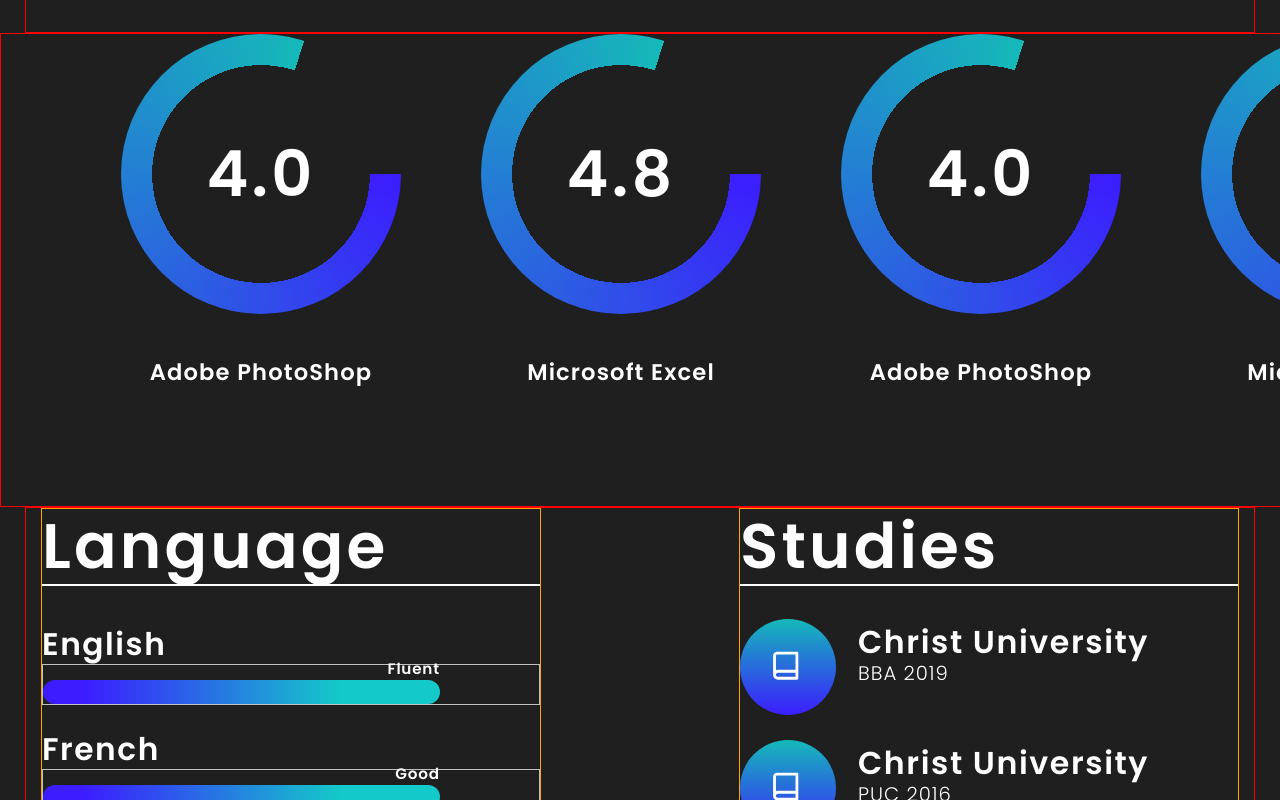
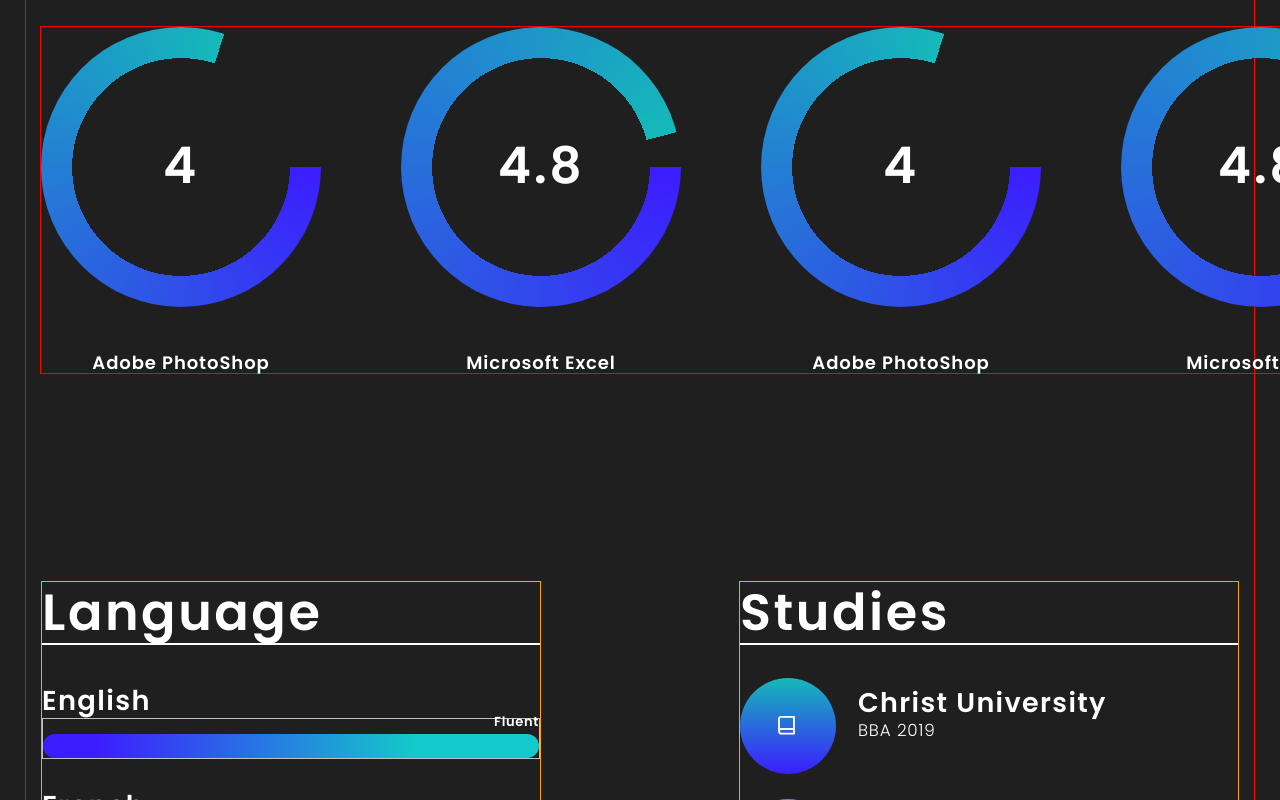
Before and after one commit to AndryGavrus/portfolio-project-my-version, a React app: page / in a window 1280 px wide. Shown: the part 1580-2380 px from the top of the page. Built offline with nearby package versions, Linux system fonts and the light colour scheme.

Commit message:
Fix more Bugs

```diff
--- a/src/layout/footer/Footer.tsx
+++ b/src/layout/footer/Footer.tsx
@@ -4,11 +4,12 @@
 import styled from 'styled-components'
 import { theme } from '../../styles/Theme'
 import { Button } from '../../assets/components/Button'
+import { font } from '../../styles/Common'
 
 export const Footer = () => {
     return (
         <StyledFooter>
-            <FlexWrapper direction='column' align='center' justify='center'>
+            <FlexWrapper direction='column' align='center' justify='center' wrap='wrap'>
                 <SectionTitle>Intrested in my Work</SectionTitle>
                 <Hint>Download my cV to know more about me</Hint>
                 <Button>Download CV</Button>
@@ -20,14 +21,30 @@
 const StyledFooter = styled.footer`
     background-color: ${theme.colors.primaryBg};
     padding: 60px 0 120px;
+    text-align: center;
+
+    @media ${theme.media.mobile} {
+        padding: 30px 0 70px;
+        }
+
+    ${SectionTitle} {
+        ${font({ weight: 600, Fmax: 56, Fmin: 30 })}
+
+        @media ${theme.media.mobile} {
+            margin-bottom: 9px;
+        }
+    }
 `
 
 const Hint = styled.span`
     margin-bottom: 25px;
 
-    font-weight: 400;
-    font-size: 19px;
+    ${font({ weight: 400, Fmax: 19, Fmin: 10 })}
     letter-spacing: 0.05em;
     text-transform: capitalize;
     color: #9e9e9e;
+
+    @media ${theme.media.mobile} {
+            margin-bottom: 18px;
+        }
 `
--- a/src/layout/sections/skills/Skills.tsx
+++ b/src/layout/sections/skills/Skills.tsx
@@ -14,25 +14,42 @@
     {
         iconId: 'photoshopPB',
         title: 'Adobe PhotoShop',
-        mark: '4.0'
+        mark: 4.0
     },
 
     {
         iconId: 'excelPB',
         title: 'Microsoft Excel',
-        mark: '4.8'
+        mark: 4.8
     },
 
     {
         iconId: 'photoshopPB',
         title: 'Adobe PhotoShop',
-        mark: '4.0'
+        mark: 4.0
     },
 
     {
         iconId: 'excelPB',
         title: 'Microsoft Excel',
-        mark: '4.8'
+        mark: 4.8
+    },
+    {
+        iconId: 'excelPB',
+        title: 'Microsoft Excel',
+        mark: 4.8
+    },
+
+    {
+        iconId: 'photoshopPB',
+        title: 'Adobe PhotoShop',
+        mark: 4.0
+    },
+
+    {
+        iconId: 'excelPB',
+        title: 'Microsoft Excel',
+        mark: 4.8
     },
 ]
 
@@ -69,15 +86,18 @@
     return (
         <SkillsSection>
             <Container>
+                <SkillsBlock>
                     <SectionTitle>My Skills</SectionTitle>
-            </Container>
+                    <SkillsWrapper>
                         <SkillsBar>
                             {SkillData.map((s, index) => {
-                    return (<Skill key={index} iconId={s.iconId} title={s.title} mark={s.mark} />
+                                return (<Skill key={index} title={s.title} mark={s.mark} />
                                 )
                             })}
                         </SkillsBar>
-            <Container>
+                    </SkillsWrapper>
+
+                </SkillsBlock>
                 <FlexWrapper justify='space-between' wrap='wrap'>
                     <LangBlock>
                         <SectionTitle as={'h3'}>language</SectionTitle>
@@ -101,8 +121,13 @@
     )
 }
 
+
+
+
 const SkillsSection = styled.section`
     padding: 60px 0;
+    position: relative;
+    height: 1120px;
 
     @media ${theme.media.mobile} {
         padding: 40px 0;
@@ -134,25 +159,28 @@
     }
 
 `
+const SkillsBlock = styled.div`
+    margin-bottom: 120px;
+    height: 540px;
+`
+
+const SkillsWrapper = styled.div `
+    overflow-x: auto;
+    padding: 0 15px 2px;
+    position: absolute;
+    right: 0;
+    left: calc((100vw - 1230px) / 2);
+
+    /* &::-webkit-scrollbar {
+        display: none;
+    } */
+`
 
 const SkillsBar = styled.div`
-    width: 1440px;
-    min-height: 100%;
-    padding-left: 120px;
-    margin: 0 auto;
-    padding-bottom: 120px;
+    width: max-content;
     border: 1px solid red;
-
-    height: 100%;
     display: flex;
-    justify-content: space-between;
-    flex-grow: 1;
     gap: 80px;
-    overflow: auto;
-
-    &::-webkit-scrollbar {
-    display: none;
-}
 
     ${FlexWrapper} {
         position: relative;
--- a/src/layout/sections/skills/blocks/LangSkill.tsx
+++ b/src/layout/sections/skills/blocks/LangSkill.tsx
@@ -10,6 +10,7 @@
     photoVB: string
     title: string
     mark: string
+    progress?: number | null
 }
 
 export const LangSkill = (props: LangSkillPropsType) => {
@@ -50,7 +51,7 @@
 beginner 25  */
 
     height: 24px;
-    width: 80%;
+    width: ${props=> props.progress}%;
     border-radius: 50px;
     background-image:linear-gradient(90deg, #3c1dff 10.42%, #14c9c9 75%);
 
--- a/src/layout/sections/skills/blocks/Universities.tsx
+++ b/src/layout/sections/skills/blocks/Universities.tsx
@@ -49,7 +49,9 @@
     align-items: center;
     margin-right: 22px;
 
-
+    svg {
+        width: 20px
+    }
 
     @media ${theme.media.mobile} {
             width: 52px;
--- a/src/layout/sections/skills/skillsBar/skill/Skill.tsx
+++ b/src/layout/sections/skills/skillsBar/skill/Skill.tsx
@@ -7,24 +7,25 @@
 
 
 type SkillPropsType = {
-    iconId?: string
     title?: string
-    mark?: string
+    mark?: number
 }
 
 export const Skill = (props: SkillPropsType) => {
     return (
         <FlexWrapper direction='column' justify='center' align='center'>
-            <RoundPB>
-            <Mark>{props.mark}</Mark>
+            <RoundPB mark={props.mark}>
+                <Mark>{props.mark}</Mark>
             </RoundPB>
-            {/* <Icon iconId={props.iconId} width='280' height='280' viewBox='0 0 280 280' />
-            <Mark>{props.mark}</Mark> */}
             <SkillName>{props.title}</SkillName>
         </FlexWrapper>)
 }
 
-const RoundPB = styled.div<SkillPropsType>`
+type RoundPBPropsType = {
+    mark?: number | null
+}
+
+const RoundPB = styled.div<RoundPBPropsType>`
     width: 280px;
     aspect-ratio: 1;
     border-radius: 50%;
@@ -44,8 +45,7 @@
         left: 0;
         width: 100%;
         height: 100%;
-        background:conic-gradient(#3c1dff 0%, #15b9b9 80%, transparent 0);
-        /* background:conic-gradient(#3c1dff 0%, #15b9b9 calc(${props=> props.mark} * 20 * 1%), transparent 0); */
+        background:conic-gradient(#3c1dff 0%, #15b9b9 calc(${props=> props.mark} * 20 * 1%), transparent 0);
         transform: rotate(90deg);
         mask: radial-gradient(white 55%, transparent 0);
         mask-mode: alpha;
--- a/src/styles/Common.ts
+++ b/src/styles/Common.ts
@@ -15,5 +15,5 @@
     font-weight: ${weight || 400};
     color: ${color || theme.colors.font};
     line-height: ${lineHeight || 1.2};
-    font-size: calc((100vw - 360px)/(1140 - 375)*(${Fmax} - ${Fmin}) + ${Fmin}px);
+    font-size: clamp(${Fmin}px, calc((100vw - 375px)/(1440 - 375)*(${Fmax} - ${Fmin}) + ${Fmin}px), ${Fmax}px);
 `
```
Lines whose indentation alone changed are shown as unchanged.
